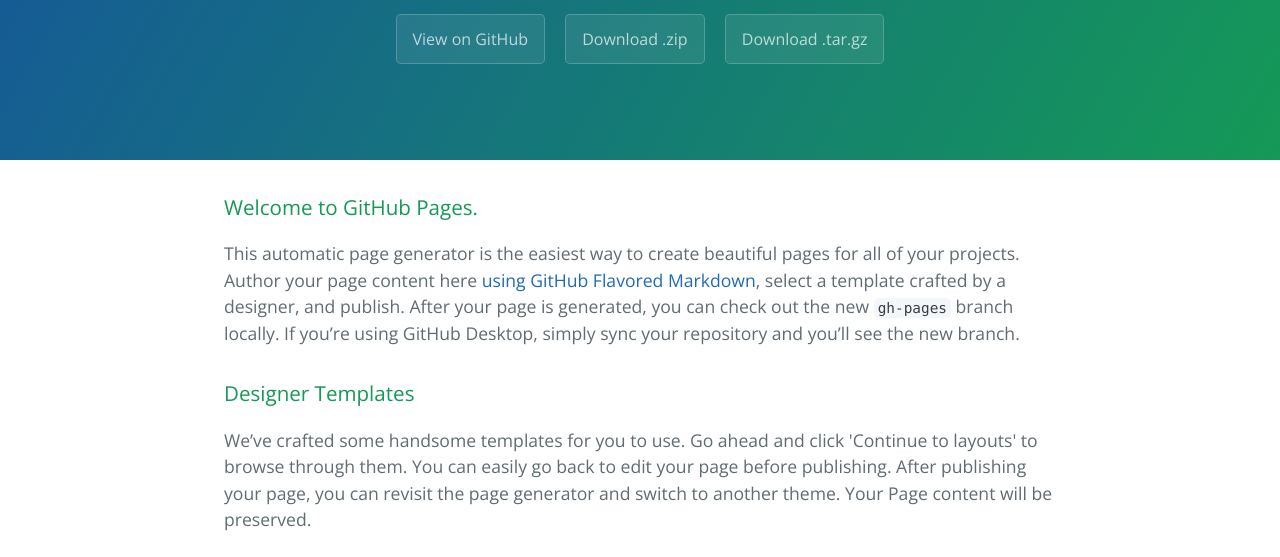
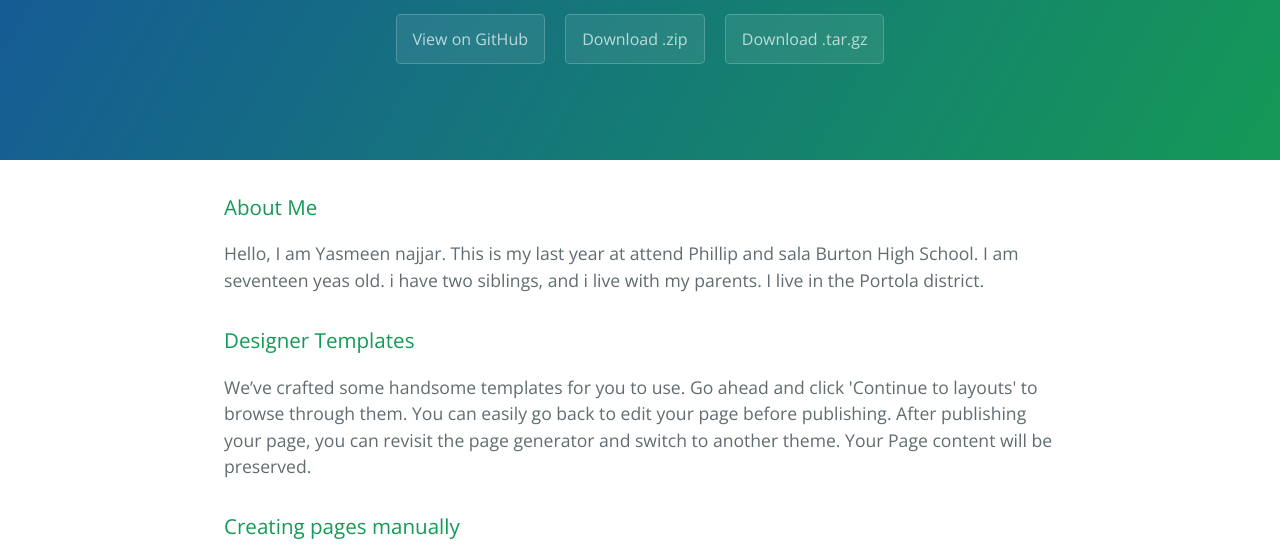
Before and after one commit to yasmeennajjar/yasmeeennajjar, a plain HTML site: page index.html in a window 1280 px wide. Shown: the part 176-733 px from the top of the page. Drawn offline with nearby package versions, Linux system fonts and the light colour scheme.

```diff
--- a/index.html
+++ b/index.html
@@ -20,9 +20,9 @@
 
     <section class="main-content">
       <h3>
-<a id="welcome-to-github-pages" class="anchor" href="#welcome-to-github-pages" aria-hidden="true"><span class="octicon octicon-link"></span></a>Welcome to GitHub Pages.</h3>
+<a id="about-me" class="anchor" href="#about-me" aria-hidden="true"><span class="octicon octicon-link"></span></a>About Me</h3>
 
-<p>This automatic page generator is the easiest way to create beautiful pages for all of your projects. Author your page content here <a href="https://guides.github.com/features/mastering-markdown/">using GitHub Flavored Markdown</a>, select a template crafted by a designer, and publish. After your page is generated, you can check out the new <code>gh-pages</code> branch locally. If you’re using GitHub Desktop, simply sync your repository and you’ll see the new branch.</p>
+<p>Hello, I am Yasmeen najjar. This is my last year at attend Phillip and sala Burton High School. I am seventeen yeas old. i have two siblings, and i live with my parents. I live in the Portola district. </p>
 
 <h3>
 <a id="designer-templates" class="anchor" href="#designer-templates" aria-hidden="true"><span class="octicon octicon-link"></span></a>Designer Templates</h3>
```
Also changed, not shown: params.json (+1 -1 lines).
